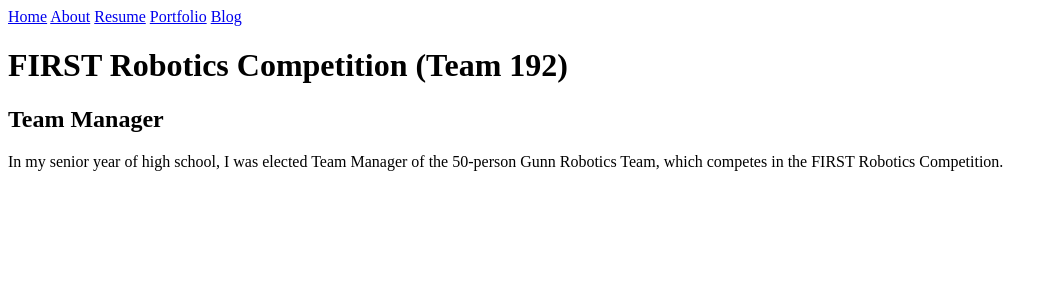
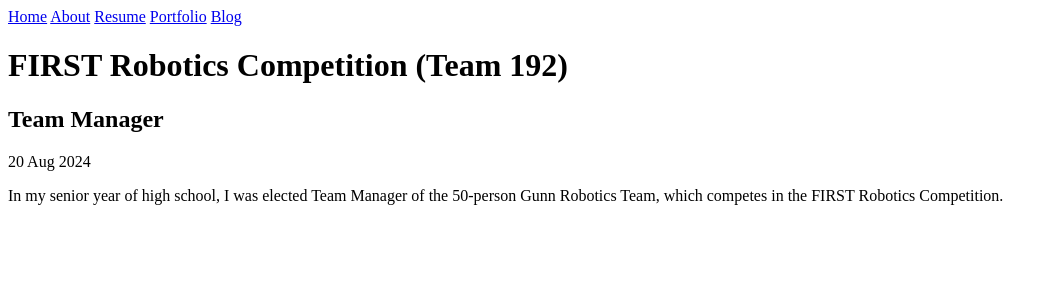
Before and after one commit to lucyttma/lucyttma.github.io, a Jekyll site: the page built from _portfolio/grt192.md, in a window 1280 px wide. Shown: the top 300 px of the page, without its empty margins (0-1058 px from the left). Built offline with Jekyll 4.4.1, drawn with Linux system fonts in a browser that asks for light colours.

Commit message:
Update project.html

```diff
--- a/_layouts/project.html
+++ b/_layouts/project.html
@@ -4,4 +4,12 @@
 <h1>{{ page.name }}</h1>
 <h2>{{ page.position }}</h2>
 
+<p>
+  {{ page.date | date_to_string }}
+  {% assign org = site.organizations | where: 'organization', page.organizations | first %}
+  {% if org %}
+    - <a href="{{ org.url }}">{{ org.name }}</a>
+  {% endif %}
+</p>
+
 {{ content }}
```
